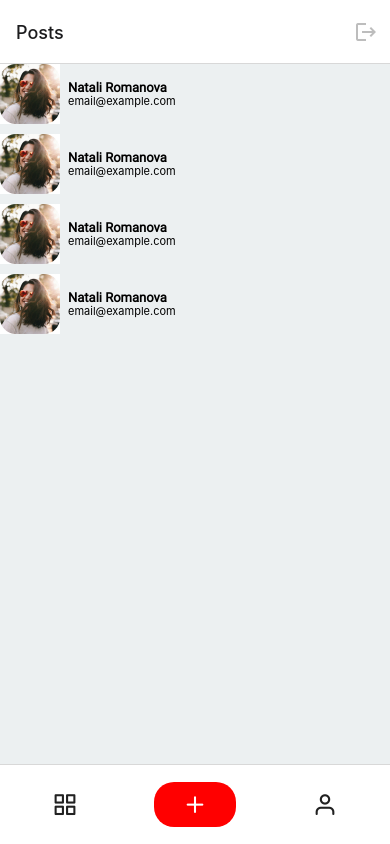
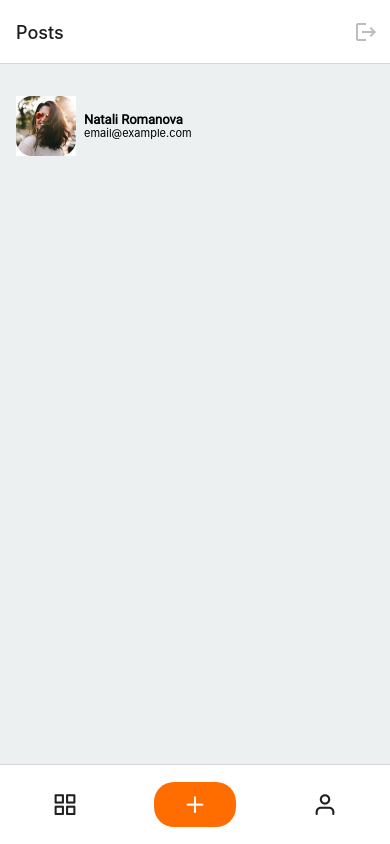
Before and after one commit to hodosovsky/reactNativeStudy, a React Native app: screen /Posts in a window 390 px wide. Built offline with nearby package versions, Linux system fonts and the light colour scheme.

Commit message:
add post list

```diff
--- /dev/null
+++ b/Components/PostsList.jsx
@@ -0,0 +1,145 @@
+import {
+  StyleSheet,
+  Text,
+  SafeAreaView,
+  FlatList,
+  Image,
+  View,
+} from "react-native";
+import { FontAwesome } from "@expo/vector-icons";
+import { AntDesign } from "@expo/vector-icons";
+import { Ionicons } from "@expo/vector-icons";
+
+const PostsList = ({ state, navigation }) => {
+  console.log("state:", state);
+
+  return (
+    <FlatList
+      style={styles.list}
+      data={state}
+      renderItem={({ item }) => {
+        return (
+          <View>
+            <Image
+              source={{ uri: item.uri }}
+              style={{ width: "100%", height: 240 }}
+            />
+            <View style={styles.description}>
+              <Text style={styles.title}>{item.name}</Text>
+            </View>
+            <View
+              style={{
+                display: "flex",
+                flexDirection: "row",
+                justifyContent: "space-between",
+              }}
+            >
+              <View style={{ display: "flex", flexDirection: "row" }}>
+                <View style={styles.likes}>
+                  <FontAwesome name="comment" size={24} color="#FF6C00" />
+                  <Text
+                    style={{
+                      fontFamily: "normal",
+                      fontSize: 16,
+                      lineHeight: 19,
+                      color: "#212121",
+                      paddingBottom: 35,
+                      marginLeft: 9,
+                      marginRight: 27,
+                    }}
+                  >
+                    {5}
+                  </Text>
+                </View>
+                <View style={styles.likes}>
+                  <AntDesign name="like2" size={24} color="#FF6C00" />
+                  <Text
+                    style={{
+                      fontFamily: "normal",
+                      fontSize: 16,
+                      lineHeight: 19,
+                      color: "#212121",
+                      marginLeft: 9,
+                    }}
+                  >
+                    {12}
+                  </Text>
+                </View>
+              </View>
+              <View
+                style={styles.likes}
+                onPress={() => navigation.navigate("Map")}
+              >
+                <Ionicons name="location-outline" size={24} color="#BDBDBD" />
+                <Text
+                  style={{
+                    fontFamily: "normal",
+                    fontSize: 16,
+                    lineHeight: 19,
+                    color: "#212121",
+                    textDecorationLine: "underline",
+                    marginLeft: 9,
+                  }}
+                >
+                  {item.city}
+                </Text>
+              </View>
+            </View>
+          </View>
+        );
+      }}
+      keyExtractor={(item) => item.id}
+    />
+  );
+};
+const styles = StyleSheet.create({
+  container: {
+    justifyContent: "center",
+    backgroundColor: "#ecf0f1",
+  },
+  image: {
+    flex: 1,
+    resizeMode: "cover",
+    justifyContent: "flex-end",
+  },
+  ProfileBox: {
+    flex: 0.7,
+    backgroundColor: "#fff",
+    paddingHorizontal: 16,
+    paddingTop: 92,
+    paddingBottom: 45,
+    borderTopRightRadius: 25,
+    borderTopLeftRadius: 25,
+  },
+  name: {
+    fontFamily: "normal",
+    fontWeight: "semiBold",
+    fontSize: 30,
+    lineHeight: 35,
+    textAlign: "center",
+    letterSpacing: 0.01,
+    color: "#212121",
+    marginBottom: 33,
+  },
+  card: {
+    marginBottom: 10,
+    alignItems: "center",
+  },
+  description: {
+    textAlign: "flex-start",
+  },
+  title: {
+    fontFamily: "normal",
+    fontWeight: "bold",
+    fontSize: 16,
+    lineHeight: 19,
+    marginTop: 8,
+    marginBottom: 10,
+  },
+  likes: {
+    display: "flex",
+    flexDirection: "row",
+  },
+});
+
+export default PostsList;
--- a/Screens/CreatePostsScreen.jsx
+++ b/Screens/CreatePostsScreen.jsx
@@ -16,8 +16,11 @@ import * as Location from "expo-location";
 import * as MediaLibrary from "expo-media-library";
 import { Entypo } from "@expo/vector-icons";
 import { Ionicons } from "@expo/vector-icons";
+import ToastManager, { Toast } from "toastify-react-native";
+import uuid from "react-native-uuid";
 
 const initialState = {
+  id: "",
   uri: "",
   name: "",
   latitude: "",
@@ -25,7 +28,7 @@ const initialState = {
   city: "",
 };
 
-export default function CreatePostsScreen() {
+export default function CreatePostsScreen({ navigation }) {
   const [isShowKeyboard, setIsShowKeyboard] = useState(false);
   const [hasPermission, setHasPermission] = useState(null);
   const [cameraRef, setCameraRef] = useState(null);
@@ -59,21 +62,31 @@ export default function CreatePostsScreen() {
     Keyboard.dismiss();
   };
 
-  const handleSubmit = () => {
-    //  if (state.name === "" || state.email === "" || state.password === "") {
-    //    Toast.error("all fields must be filled");
-    //    return;
-    //  }
+  const handleSubmit = async () => {
+    // if (state.name === "" || state.city === "") {
+    //   Toast.error("all fields must be filled");
+    //   return;
+    // }
+    // if (state.uri === "") {
+    //   Toast.error("Make photo, please");
+    //   return;
+    // }
 
     setIsShowKeyboard(false);
     Keyboard.dismiss();
-    console.log(state);
+
     setState(initialState);
+    navigation.navigate("Posts", state);
   };
 
   return (
     <TouchableWithoutFeedback onPress={keyboardHide}>
       <View style={styles.container}>
+        <ToastManager
+          hasBackdrop={true}
+          duration={2000}
+          backdropColor={"red"}
+        />
         <Camera
           style={styles.camera}
           type={type}
@@ -109,6 +122,7 @@ export default function CreatePostsScreen() {
                     ...prev,
                     latitude: location.coords.latitude,
                     longitude: location.coords.longitude,
+                    id: uuid.v4(),
                   }));
                   console.log(state);
                 }
@@ -159,7 +173,7 @@ export default function CreatePostsScreen() {
               name="location-outline"
               size={18}
               color="#BDBDBD"
-              style={{ position: "absolute", top: 124, left: 0 }}
+              style={{ position: "absolute", top: 108, left: 0 }}
             />
 
             <TouchableOpacity
@@ -234,7 +248,6 @@ const styles = StyleSheet.create({
     color: "#BDBDBD",
   },
   input: {
-    marginBottom: 16,
     fontSize: 16,
     lineHeight: 19,
     fontFamily: "normal",
--- a/Screens/MapScreen.jsx
+++ b/Screens/MapScreen.jsx
@@ -0,0 +1,11 @@
+import { Text } from "react-native";
+
+const MapScreen = () => {
+  return (
+    <>
+      <Text>Map screen</Text>
+    </>
+  );
+};
+
+export default MapScreen;
--- a/Screens/PostsScreen.jsx
+++ b/Screens/PostsScreen.jsx
@@ -1,4 +1,4 @@
-import React, { useState } from "react";
+import React, { useState, useEffect } from "react";
 import {
   StyleSheet,
   Text,
@@ -7,52 +7,63 @@ import {
   Image,
   View,
 } from "react-native";
+import ProfileScreen from "./ProfileScreen";
+import { FontAwesome } from "@expo/vector-icons";
+import { AntDesign } from "@expo/vector-icons";
+import { Ionicons } from "@expo/vector-icons";
+import PostsList from "../Components/PostsList";
 
-const COURSES = [
-  {
+const COURSES = {
   id: "45k6-j54k-4jth",
   title: "Natali Romanova",
   email: "email@example.com",
-  },
-  {
-    id: "4116-jfk5-43rh",
-    title: "Natali Romanova",
-    email: "email@example.com",
-  },
-  {
-    id: "4d16-5tt5-4j55",
-    title: "Natali Romanova",
-    email: "email@example.com",
-  },
-  {
-    id: "LG16-ant5-0J25",
-    title: "Natali Romanova",
-    email: "email@example.com",
-  },
-];
+};
+// {
+//   id: "4116-jfk5-43rh",
+//   title: "Natali Romanova",
+//   email: "email@example.com",
+// },
+// {
+//   id: "4d16-5tt5-4j55",
+//   title: "Natali Romanova",
+//   email: "email@example.com",
+// },
+// {
+//   id: "LG16-ant5-0J25",
+//   title: "Natali Romanova",
+//   email: "email@example.com",
+// },
 
-export default function PostsScreen() {
+export default function PostsScreen({ route }) {
   const [courses, setCourses] = useState(COURSES);
+  const [state, setState] = useState([]);
+  useEffect(() => {
+    if (route.params) setState((prev) => [...prev, route.params]);
+    console.log(state);
+  }, [route.params]);
 
   return (
-    <SafeAreaView style={styles.container}>
-      <FlatList
-        data={courses}
-        renderItem={({ item }) => {
-          return (
+    <View style={styles.container}>
       <View style={styles.card}>
         <Image source={require("../assets/images/Rectangle.jpg")} />
 
         <View style={styles.description}>
-                <Text style={styles.title}>{item.title}</Text>
-                <Text style={styles.email}>{item.email}</Text>
+          <Text style={styles.title}>{courses.title}</Text>
+          <Text style={styles.email}>{courses.email}</Text>
         </View>
       </View>
-          );
-        }}
-        keyExtractor={(item) => item.id}
-      />
-    </SafeAreaView>
+
+      <PostsList state={state} />
+      {/* <FlatList
+        data={state}
+        keyExtractor={(item) => Math.floor(Math.random() * 10000)}
+        renderItem={({ item }) => (
+          <View>
+            <Image source={require("../assets/images/Rectangle.jpg")} />
+          </View>
+        )}
+      /> */}
+    </View>
   );
 }
 
@@ -67,7 +78,7 @@ const styles = StyleSheet.create({
   card: {
     display: "flex",
     flexDirection: "row",
-    marginBottom: 10,
+    marginBottom: 32,
     alignItems: "center",
   },
   title: {
@@ -84,4 +95,42 @@ const styles = StyleSheet.create({
     fontSize: 11,
     lineHeight: 13,
   },
+  ProfileBox: {
+    flex: 0.7,
+    backgroundColor: "#fff",
+    paddingHorizontal: 16,
+    paddingTop: 92,
+    paddingBottom: 45,
+    borderTopRightRadius: 25,
+    borderTopLeftRadius: 25,
+  },
+  name: {
+    fontFamily: "normal",
+    fontWeight: "semiBold",
+    fontSize: 30,
+    lineHeight: 35,
+    textAlign: "center",
+    letterSpacing: 0.01,
+    color: "#212121",
+    marginBottom: 33,
+  },
+  // card: {
+  //   marginBottom: 10,
+  //   alignItems: "center",
+  // },
+  description: {
+    textAlign: "flex-start",
+  },
+  cardTitle: {
+    fontFamily: "normal",
+    fontWeight: "bold",
+    fontSize: 16,
+    lineHeight: 19,
+    marginTop: 8,
+    marginBottom: 10,
+  },
+  likes: {
+    display: "flex",
+    flexDirection: "row",
+  },
 });
--- a/router.js
+++ b/router.js
@@ -10,6 +10,7 @@ import PostsScreen from "./Screens/PostsScreen";
 import CreatePostsScreen from "./Screens/CreatePostsScreen";
 import ProfileScreen from "./Screens/ProfileScreen";
 import HomeScreen from "./Screens/Home";
+import MapScreen from "./Screens/MapScreen";
 
 const AuthStack = createNativeStackNavigator();
 const MainTab = createBottomTabNavigator();
@@ -28,7 +29,7 @@ export const useRoute = (isAuth) => {
           name="Register"
           component={RegistrationScreen}
         />
-        <AuthStack.Screen name="Home" component={HomeScreen} />
+        <AuthStack.Screen name="Map" component={HomeScreen} />
       </AuthStack.Navigator>
     );
   }
@@ -91,6 +92,6 @@ const styles = StyleSheet.create({
     paddingHorizontal: 28.5,
     textAlign: "center",
     borderRadius: 20,
-    backgroundColor: "red",
+    backgroundColor: "#FF6C00",
   },
 });
```
Also changed, not shown: package.json (+4 -3 lines), 1 other file (tests, documents, lock files or other folders). Lines whose indentation alone changed are shown as unchanged.
